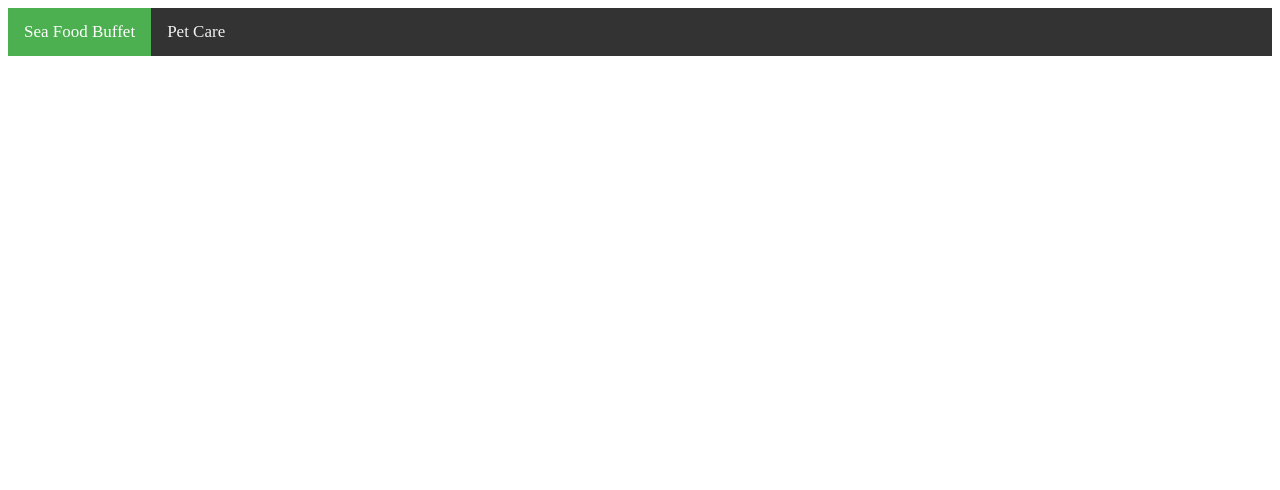
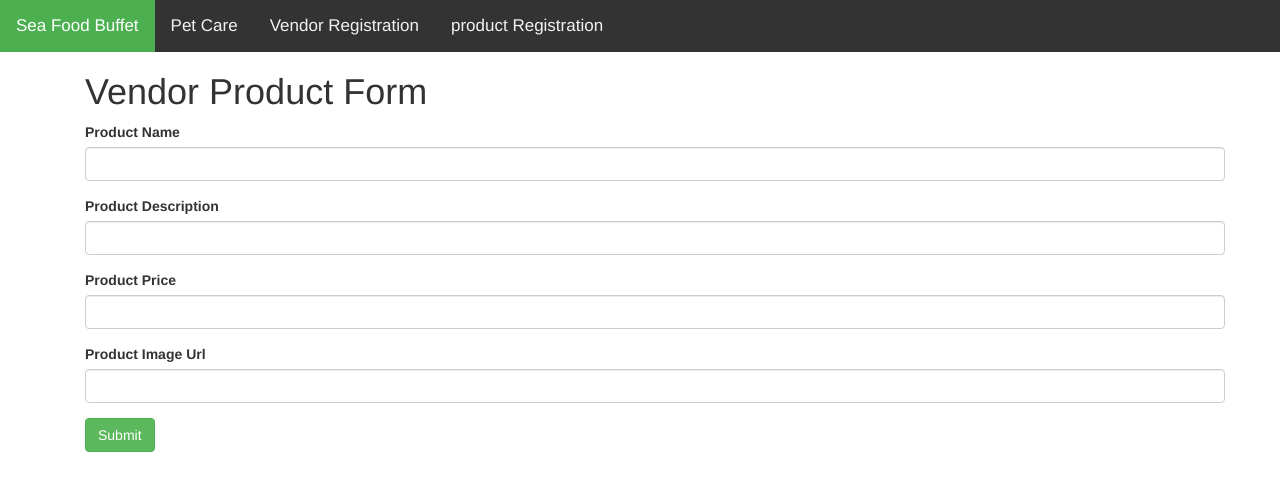
Before and after one commit to tedheng/localservices, an Angular app: page /productregistration in a window 1280 px wide. Before the commit this address led to /. Shown: the top 490 px of the page. Built offline with nearby package versions, Linux system fonts and the light colour scheme.

Commit message:
check in vendor ui
add vendor and product registration

```diff
--- a/src/app/app.component.html
+++ b/src/app/app.component.html
@@ -3,6 +3,8 @@
   <div class='topnav'>
     <a class="active" [routerLink]="['/seafoodbuffet']">Sea Food Buffet</a>
     <a [routerLink]="['/petcare']">Pet Care</a>
+    <a [routerLink]="['/vendorregistration']">Vendor Registration</a>
+    <a [routerLink]="['/productregistration']">product Registration</a>
   </div>
   <div class='container'>
     <router-outlet></router-outlet>
--- /dev/null
+++ b/src/app/productregistration/productregistration.component.html
@@ -0,0 +1,29 @@
+<div class="container">
+  <h1>Vendor Product Form</h1>
+  <form>
+
+    <div class="form-group">
+      <label for="productname">Product Name</label>
+      <input type="text" class="form-control" id="productname" required>
+    </div>
+
+    <div class="form-group">
+      <label for="productdescription">Product Description</label>
+      <input type="text" class="form-control" id="productdescription">
+    </div>
+
+    <div class="form-group">
+      <label for="productprice">Product Price</label>
+      <input type="text" class="form-control" id="productprice">
+    </div>
+
+    <div class="form-group">
+      <label for="productimgurl">Product Image Url</label>
+      <input type="text" class="form-control" id="productimgurl" required>
+    </div>
+
+
+    <button type="submit" class="btn btn-success">Submit</button>
+
+  </form>
+</div>
--- /dev/null
+++ b/src/app/productregistration/productregistration.component.ts
@@ -0,0 +1,18 @@
+import { Component, OnInit } from '@angular/core';
+
+@Component({
+  selector: 'app-productregistration',
+  templateUrl: './productregistration.component.html',
+  styleUrls: ['./productregistration.component.css']
+})
+export class ProductregistrationComponent implements OnInit {
+
+  constructor() { }
+
+  ngOnInit() {
+    // submitted = false;
+
+    // () { this.submitted = true; };
+  }
+
+}
--- /dev/null
+++ b/src/app/vendorregistration/vendorregistration.component.html
@@ -0,0 +1,22 @@
+<div class="container">
+  <h1>Vendor Registration Form</h1>
+  <form>
+    <div class="form-group">
+      <label for="vendorname">Vendor Name</label>
+      <input type="text" class="form-control" id="vendorname" required>
+    </div>
+
+    <div class="form-group">
+      <label for="vendorAddress">Vendor Address</label>
+      <input type="text" class="form-control" id="vendorAddress">
+    </div>
+
+    <div class="form-group">
+      <label for="vendorphonenumber">Vendor Phone Number</label>
+      <input type="text" class="form-control" id="vendorphonenumber">
+    </div>
+
+    <button type="submit" class="btn btn-success">Submit</button>
+
+  </form>
+</div>
--- /dev/null
+++ b/src/app/vendorregistration/vendorregistration.component.ts
@@ -0,0 +1,18 @@
+import { Component, OnInit } from '@angular/core';
+
+@Component({
+  selector: 'app-vendorregistration',
+  templateUrl: './vendorregistration.component.html',
+  styleUrls: ['./vendorregistration.component.css']
+})
+export class VendorregistrationComponent implements OnInit {
+
+  constructor() { }
+
+  ngOnInit() {
+    // submitted = false;
+
+    // onSubmit() { this.submitted = true; };
+  }
+
+}
--- a/src/styles.css
+++ b/src/styles.css
@@ -1 +1,2 @@
 /* You can add global styles to this file, and also import other style files */
+@import url('https://unpkg.com/bootstrap@3.3.7/dist/css/bootstrap.min.css');
```
Also changed, not shown: src/app/app.module.ts (+6 -2 lines), src/app/productregistration/productregistration.component.css (added), src/app/vendorregistration/vendorregistration.component.css (added), 2 other files (tests, documents, lock files or other folders).
